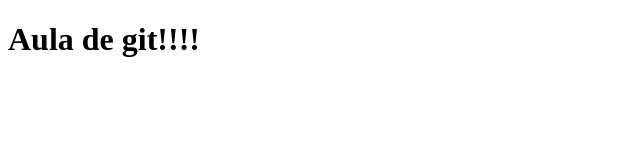
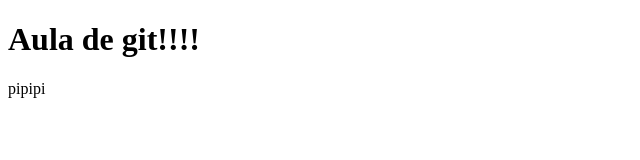
Before and after one commit to VitorHelbling/AulaGit, a plain HTML site: page index.html in a window 1280 px wide. Shown: the full height of the page, 0-640 px from the left. Drawn offline with Linux system fonts and the light colour scheme.

Commit message:
Adicionando pes

```diff
--- a/index.html
+++ b/index.html
@@ -7,5 +7,6 @@
 </head>
 <body>
     <h1>Aula de git!!!!</h1>
+    <p>pipipi</p>
 </body>
 </html>
```
